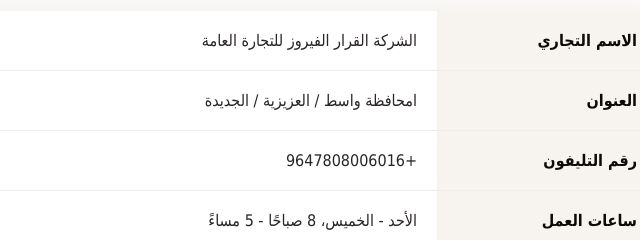
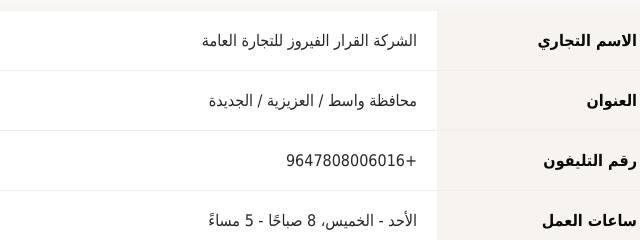
Before and after one commit to Al-Qarar-Al-Fayrouz-General-Trading/Al-Qarar-Al-Fayrouz-General-Trading.github.io, a plain HTML site: page index.html in a window 1280 px wide. Shown: the part 826-1066 px from the top of the page, 419-1059 px from the left. Drawn offline with Linux system fonts and the light colour scheme.

Commit message:
Fix typo in address in index.html

```diff
--- a/index.html
+++ b/index.html
@@ -190,7 +190,7 @@
     </tr>
     <tr>
       <td>العنوان</td>
-      <td> امحافظة واسط / العزيزية / الجديدة</td>
+      <td>محافظة واسط / العزيزية / الجديدة </td>
     </tr>
     <tr>
       <td>رقم التليفون</td>
```
